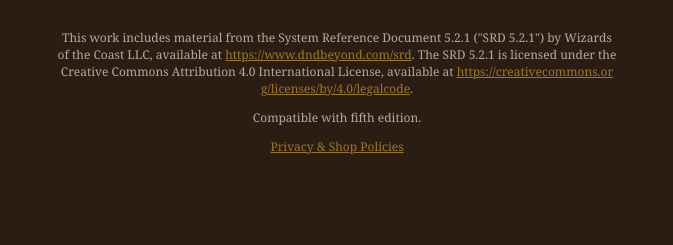
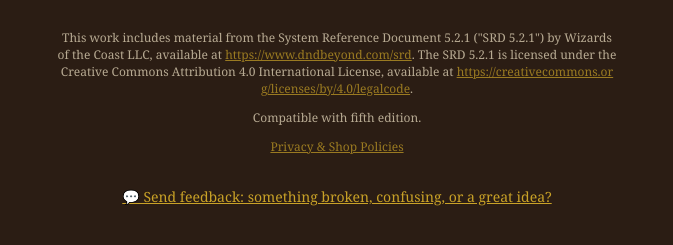
Before and after one commit to ford-5/dragon-table, a plain HTML site: page index.html in a window 1280 px wide. Shown: the part 759-1004 px from the top of the page, without its empty margins (303-976 px from the left). Before the commit the page ends 974 px from the top, so only its background shows below. Drawn offline with Linux system fonts and the light colour scheme.

Commit message:
Add a Send feedback link to every page
Opens the Dragon Table feedback Google Form with the page name filled in.

Co-Authored-By: Claude Opus 5.5 <noreply@anthropic.com>

```diff
--- /dev/null
+++ b/feedback.js
@@ -0,0 +1,30 @@
+// =====================================================================
+// "SEND FEEDBACK" LINK — added to the bottom of every page.
+// It opens the feedback Google Form with the page's name already filled in.
+// Until FEEDBACK_FORM.url is set, nothing is shown.
+// =====================================================================
+const FEEDBACK_FORM = {
+  url: "https://docs.google.com/forms/d/e/1FAIpQLSc6mzEOC7KGhhMYi9wMsypieXHVu5UJA6Y-HbZ07Kzs-N1s1Q/viewform",
+  pageField: "entry.1084252444"    // the form's "Which page?" question
+};
+
+(function addFeedbackLink() {
+  const ready = /^https:\/\/docs\.google\.com\/forms\/d\/e\/[\w-]+\/viewform$/.test(FEEDBACK_FORM.url) &&
+    /^entry\.\d+$/.test(FEEDBACK_FORM.pageField);
+  if (!ready) return;
+
+  // A pre-filled link: the form opens with this page's title in "Which page?".
+  const link = new URL(FEEDBACK_FORM.url);
+  link.searchParams.set("usp", "pp_url");
+  link.searchParams.set(FEEDBACK_FORM.pageField, document.title + " (" + location.pathname.split("/").pop() + ")");
+
+  const p = document.createElement("p");
+  p.className = "feedback-link";
+  const a = document.createElement("a");
+  a.href = link.href;
+  a.target = "_blank";
+  a.rel = "noopener";
+  a.textContent = "💬 Send feedback: something broken, confusing, or a great idea?";
+  p.append(a);
+  document.body.append(p);
+})();
--- a/index.html
+++ b/index.html
@@ -51,5 +51,7 @@
     <p>Compatible with fifth edition.</p>
     <p><a href="policies.html">Privacy & Shop Policies</a></p>
   </footer>
+  <!-- The "Send feedback" link at the bottom of the page -->
+  <script src="feedback.js"></script>
 </body>
 </html>
--- a/style.css
+++ b/style.css
@@ -1015,3 +1015,13 @@ button.big-choice {
 .policy li {
   font-size: 16px;
 }
+
+/* ---------- "Send feedback" link at the bottom of every page ---------- */
+.feedback-link {
+  margin-top: 32px;
+  font-size: 14px;
+}
+
+.feedback-link a {
+  color: #c9a227;
+}
```
Also changed, not shown: ai-dm.html (+2 -0 lines), battle.html (+2 -0 lines), character.html (+2 -0 lines), dice.html (+2 -0 lines), dm-learn.html (+2 -0 lines), dm-start.html (+2 -0 lines), dm.html (+2 -0 lines), equipment.html (+2 -0 lines), join.html (+2 -0 lines), player.html (+2 -0 lines), policies.html (+2 -0 lines), 1 other file.
